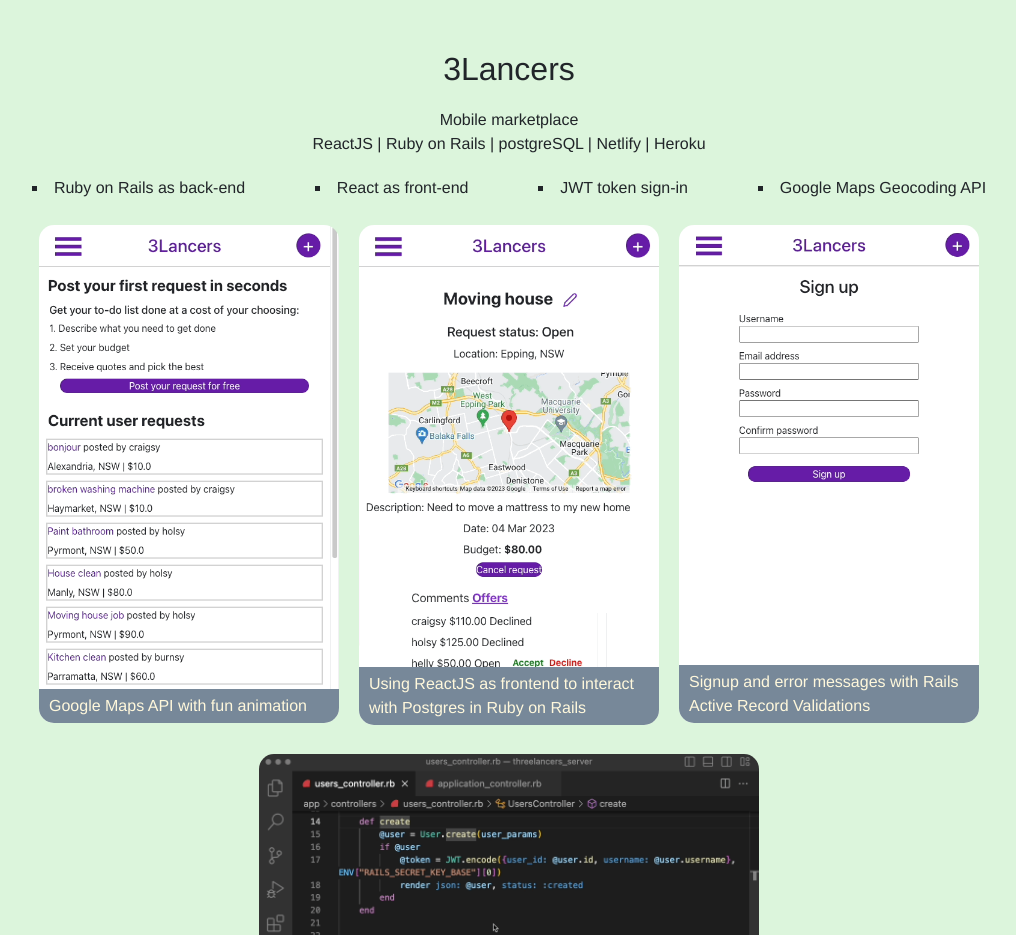
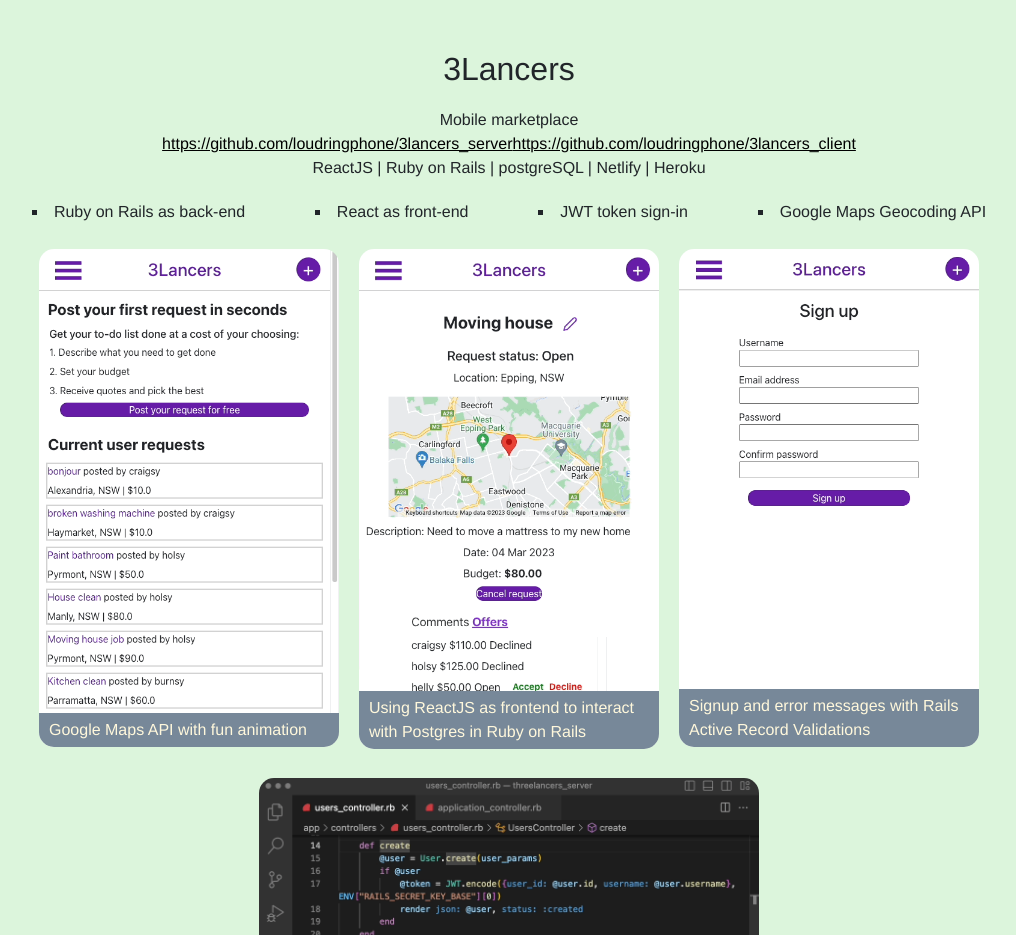
Before and after one commit to loudringphone/portfolio, a Vue app: page / in a window 1280 px wide. Shown: the part 5740-6675 px from the top of the page, without its empty margins (131-1147 px from the left). Built offline with nearby package versions, Linux system fonts and the light colour scheme.

Commit message:
add 3Lancers github urls

```diff
--- a/src/components/Threelancers.vue
+++ b/src/components/Threelancers.vue
@@ -3,6 +3,8 @@
             <h2>{{ title }}</h2>
         <p>{{ category }}</p>
         <a :href='url' target="_blank">{{ url }}</a>
+        <a :href='git1' target="_blank">{{ git1 }}</a>
+        <a :href='git2' target="_blank">{{ git2 }}</a>
         <p>{{ tech }}</p>
         <ul>
           <li v-for="d in description" :key="d.id">{{ d }}</li>
@@ -32,6 +34,8 @@
                   {image:require('@/assets/threelancers/jwt-sessions.gif'), alt:'JWT-based authentication implemented in Ruby on Rails'}
                 ],
                 url: '',
+                git1: 'https://github.com/loudringphone/3lancers_server',
+                git2: 'https://github.com/loudringphone/3lancers_client',
                 category: 'Mobile marketplace',
                 tech: 'ReactJS  | Ruby on Rails | postgreSQL | Netlify | Heroku',
                 description: ['Ruby on Rails as back-end', 'React as front-end', 'JWT token sign-in', 'Google Maps Geocoding API']
```
